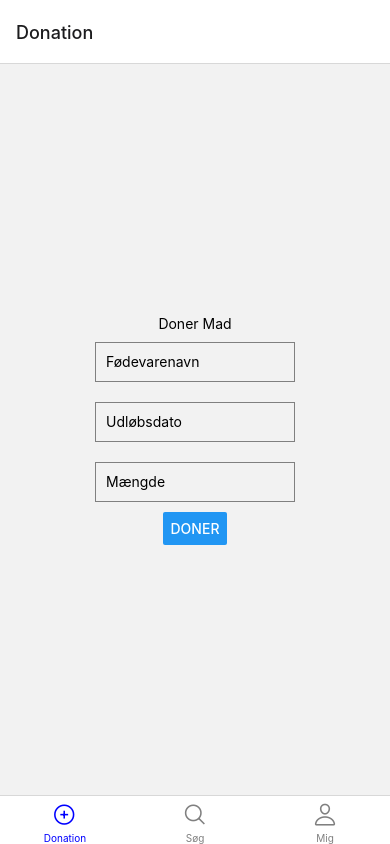
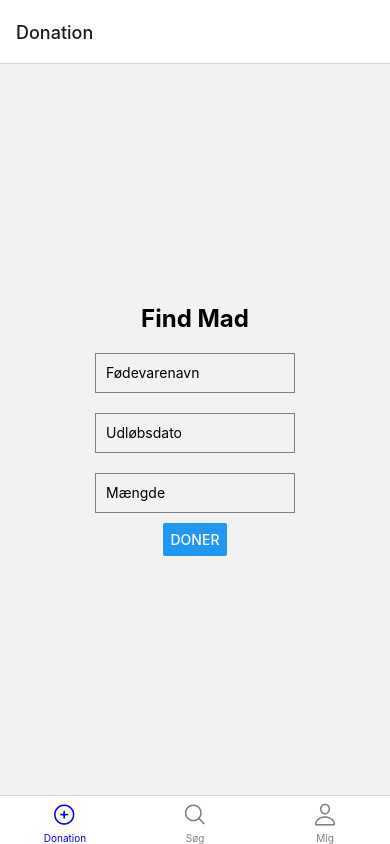
Before and after one commit to helenarosendahl/MadspildsApp, a React Native app: screen /Donation in a window 390 px wide. Built offline with nearby package versions, Linux system fonts and the light colour scheme; what expo-sqlite would draw is missing.

Commit message:
validering på felter

```diff
--- a/components/DonationScreen.js
+++ b/components/DonationScreen.js
@@ -6,8 +6,14 @@ function DonationScreen() {
   const [foodName, setFoodName] = React.useState('');
   const [expiryDate, setExpiryDate] = React.useState('');
   const [quantity, setQuantity] = React.useState('');
+  const [error, setError] = React.useState('');
 
   const handleDonation = () => {
+    if (!foodName || !expiryDate || !quantity) {
+      // Validering fejlede, mindst en af felterne er tomme
+      setError('Alle felter skal udfyldes');
+      return;
+    }
     // Indsæt donation i databasen
     insertDonation(foodName, expiryDate, parseInt(quantity, 10))
       .then(() => {
@@ -17,6 +23,7 @@ function DonationScreen() {
         setFoodName('');
         setExpiryDate('');
         setQuantity('');
+        setError('');
       })
       .catch(error => {
         // Fejl ved indsættelse af data
@@ -26,7 +33,8 @@ function DonationScreen() {
 
   return (
     <View style={styles.container}>
-      <Text>Doner Mad</Text>
+      <Text style = {styles.heading}>Find Mad</Text>
+      {error ? <Text style={styles.error}>{error}</Text> : null}
       <TextInput
         style={styles.input}
         placeholder="Fødevarenavn"
@@ -61,6 +69,13 @@ const styles = StyleSheet.create({
     marginVertical: 10,
     paddingHorizontal: 10,
   },
+  heading: {
+    fontSize: 24,
+        fontWeight: 'bold',
+        marginBottom: 10,
+        color: 'black',
+        textAlign: 'center',
+  }
 });
 
 export default DonationScreen;
```
